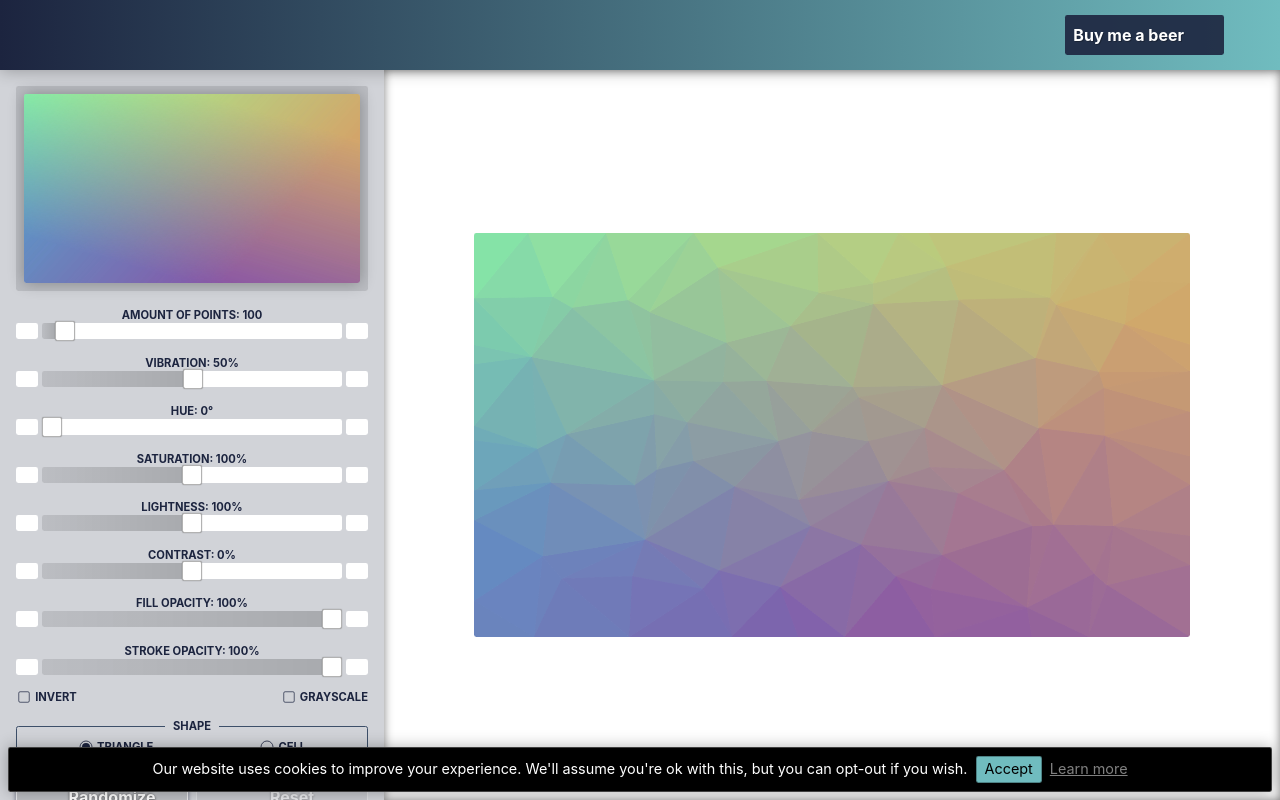
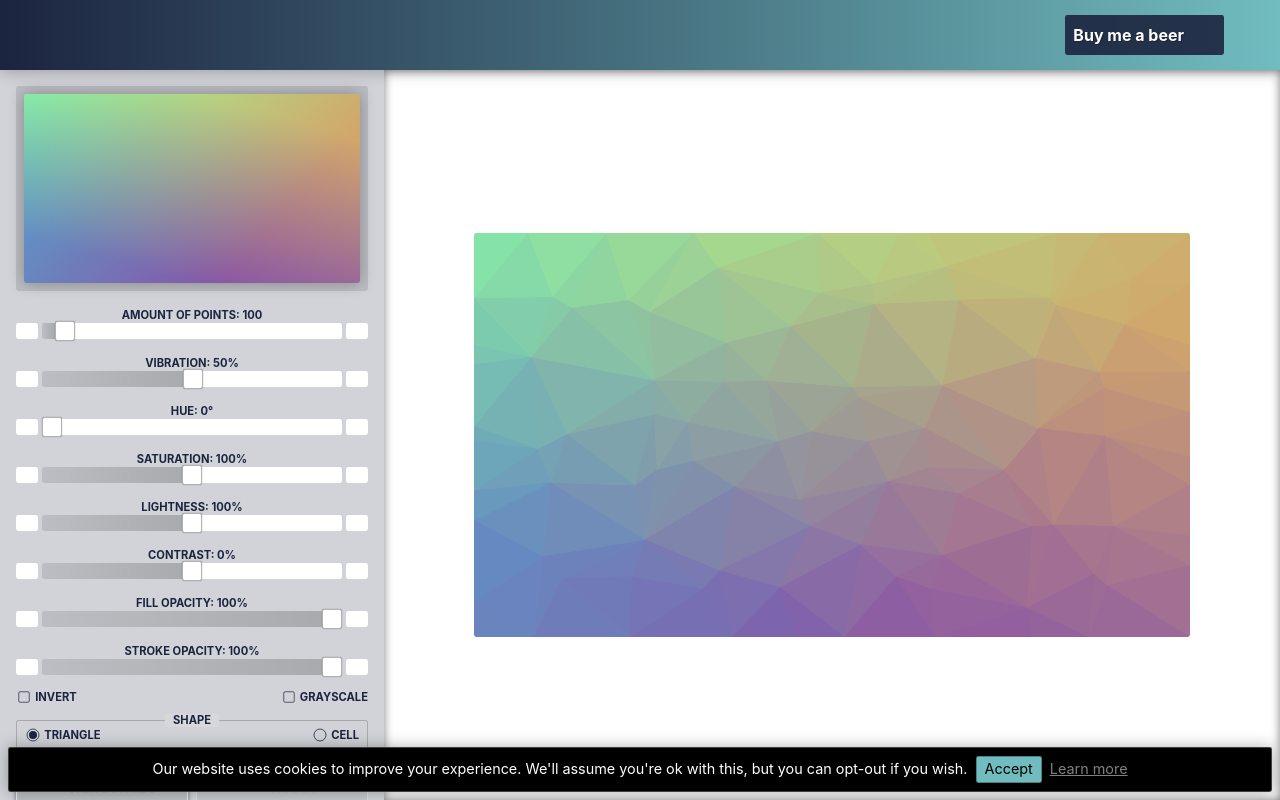
Before and after one commit to Niekes/polify, a Vue app: page / in a window 1280 px wide. Built offline with nearby package versions, Linux system fonts and the light colour scheme; no server answers.

Commit message:
Update InputRadio.vue

```diff
--- a/src/components/InputRadio.vue
+++ b/src/components/InputRadio.vue
@@ -64,21 +64,26 @@ export default {
 
 <style lang="scss" scoped>
 .radio {
-    border: $border-width solid $secondary;
+    border: $border-width solid $black-20;
     border-radius: $border-radius;
     display: flex;
-    justify-content: space-around;
+    justify-content: space-between;
     margin: 0;
     padding: $padding;
+    position: relative;
 
     &__legend {
+        background: #d7d8dc;
         color: $primary;
         font-size: $font-size * 0.7;
         font-weight: bolder;
-        margin-left: auto;
-        margin-right: auto;
+        left: 50%;
+        margin: 0 auto;
         padding: 0 $padding-x;
+        position: absolute;
         text-transform: uppercase;
+        top: -0.4rem;
+        transform: translate(-50%, 0);
         user-select: none;
         white-space: nowrap;
         width: auto;
```
